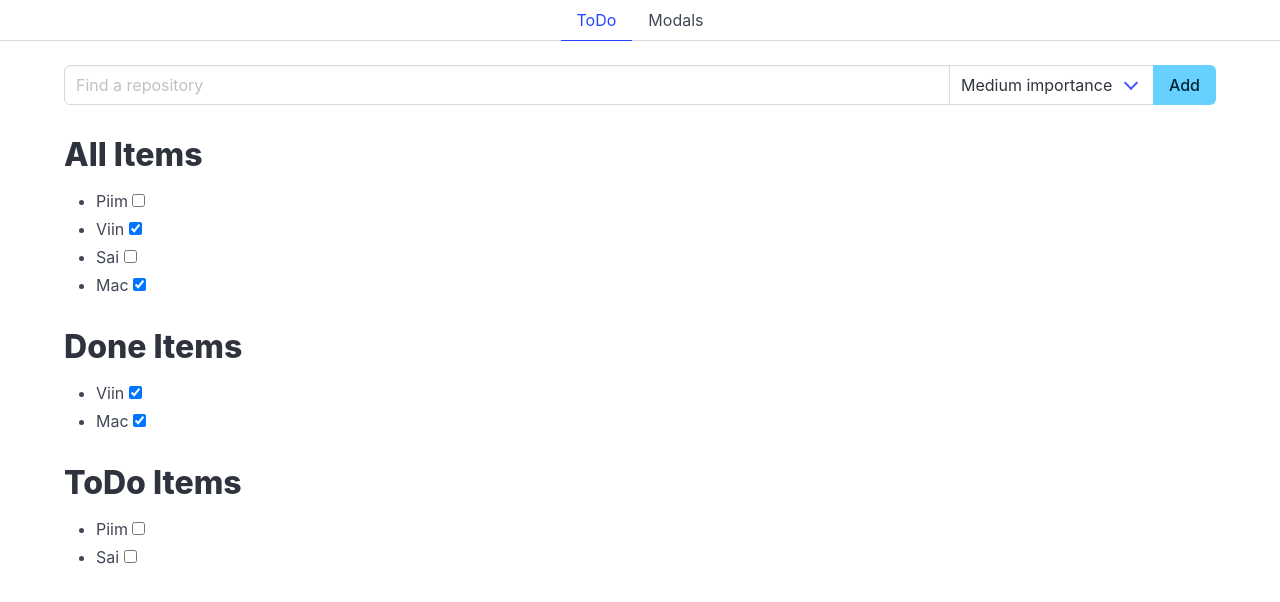
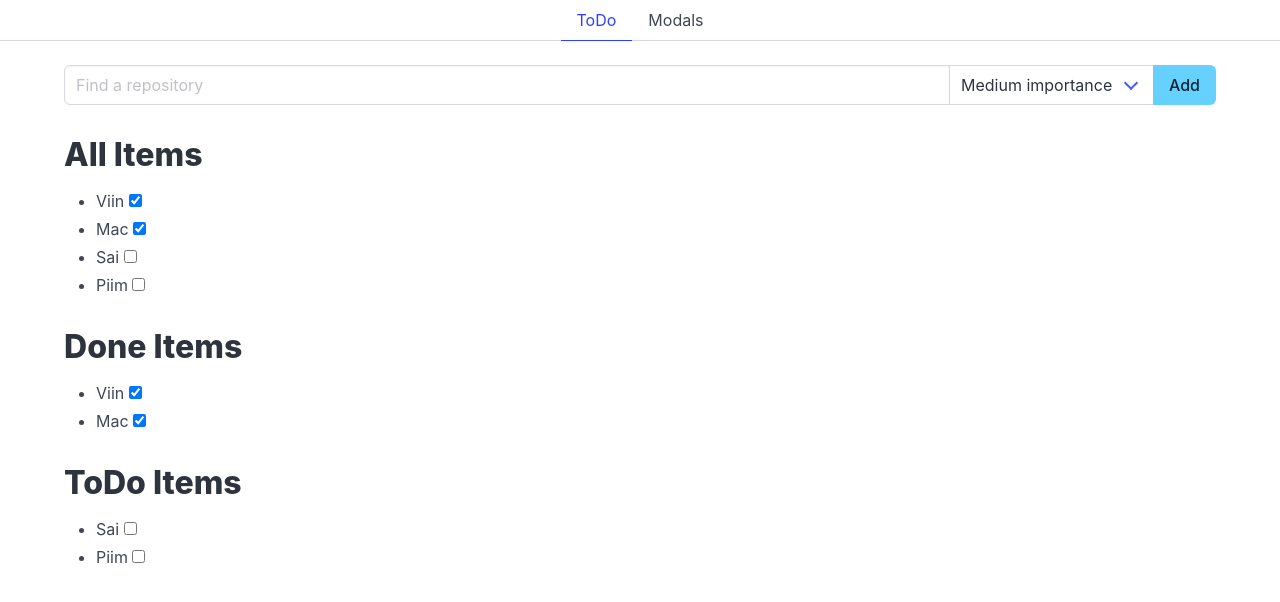
Before and after one commit to JohannesNurme/Front2, a Vue app: page / in a window 1280 px wide. Shown: the top 602 px of the page. Built offline with nearby package versions, Linux system fonts and the light colour scheme.

Commit message:
Sort item lists by importance

```diff
--- a/src/pages/ToDo.vue
+++ b/src/pages/ToDo.vue
@@ -23,8 +23,22 @@ function add(){
   newItem.value = '';
 }
 
-let doneItems = computed(() => items.value.filter(item => item.isDone));
-let toDoItems = computed(() => items.value.filter(item => !item.isDone));
+const importanceOrder = { high: 3, medium: 2, low: 1 };
+
+function sortByImportance(list) {
+  return [...list].sort((first, second) =>
+    (importanceOrder[second.importance] ?? 0) -
+    (importanceOrder[first.importance] ?? 0)
+  );
+}
+
+let allItems = computed(() => sortByImportance(items.value));
+let doneItems = computed(() =>
+  sortByImportance(items.value.filter(item => item.isDone))
+);
+let toDoItems = computed(() =>
+  sortByImportance(items.value.filter(item => !item.isDone))
+);
 </script>
 
 <template>
@@ -48,7 +62,7 @@ let toDoItems = computed(() => items.value.filter(item => !item.isDone));
             </button>
         </div>
     </div>
-    <ItemList :items="items" title="All Items"></ItemList>
+    <ItemList :items="allItems" title="All Items"></ItemList>
     <ItemList :items="doneItems" title="Done Items"></ItemList>
     <ItemList :items="toDoItems" title="ToDo Items"></ItemList>
   </div>
```
